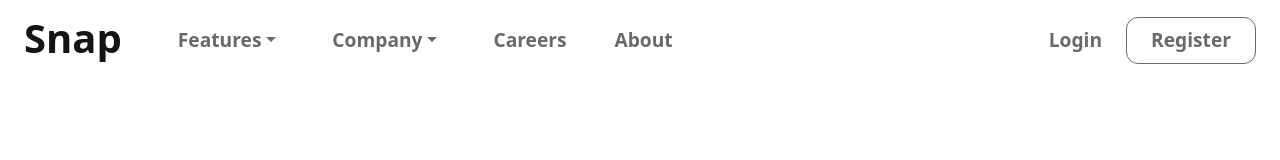
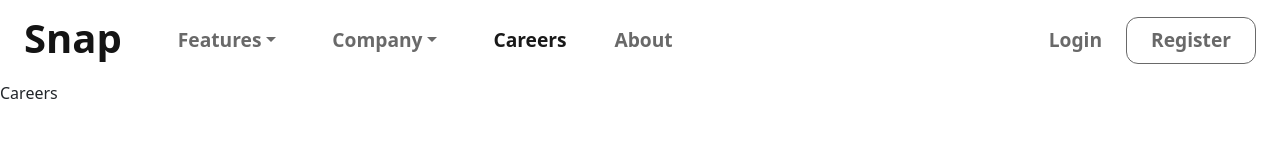
Before and after one commit to Qreamville/Snap-application, a React (Create React App) app: page /careers in a window 1280 px wide. Shown: the top 160 px of the page. Built offline with nearby package versions, Linux system fonts and the light colour scheme.

Commit message:
Update navigation.jsx

```diff
--- a/src/App.js
+++ b/src/App.js
@@ -1,6 +1,6 @@
 import { BrowserRouter as Router, Routes, Route } from "react-router-dom";
 import { Navbar } from "./components";
-import { Home } from "./pages";
+import { Home, Careers, About } from "./pages";
 
 function App() {
   return (
@@ -8,6 +8,8 @@ function App() {
       <Navbar />
       <Routes>
         <Route path="/" element={<Home />} />
+        <Route path="/careers" element={<Careers />} />
+        <Route path="/about" element={<About />} />
       </Routes>
     </Router>
   );
--- a/src/components/navigation/Navigation.jsx
+++ b/src/components/navigation/Navigation.jsx
@@ -1,5 +1,6 @@
 import React from 'react'
 import "./navigation.css"
+import { LinkContainer } from 'react-router-bootstrap'
 import iconTodo from '../../asset/icon-todo.svg'
 import iconCalender from '../../asset/icon-calendar.svg'
 import iconReminders from '../../asset/icon-reminders.svg'
@@ -9,7 +10,10 @@ import { Navbar, Nav, NavDropdown } from 'react-bootstrap'
 const Navigation = () => {
   return (
     <Navbar expand="md" >
-      <Navbar.Brand>Snap</Navbar.Brand>
+
+      <LinkContainer to='/'>
+        <Navbar.Brand>Snap</Navbar.Brand>
+      </LinkContainer>
       <Navbar.Toggle aria-controls="navbar-collapse-id" />
       <Navbar.Collapse id="navbar-collapse-id">
         <NavDropdown title="Features" id="nav-dropdown">
@@ -24,8 +28,13 @@ const Navigation = () => {
           <NavDropdown.Item eventKey="event-key">Blog</NavDropdown.Item>
         </NavDropdown>
         <Nav>
-          <Nav.Link href='#contact'>Careers</Nav.Link>
-          <Nav.Link href='#contact'>About</Nav.Link>
+          <LinkContainer to='/careers'>
+            <Nav.Link href='#contact'>Careers</Nav.Link>
+          </LinkContainer>
+
+          <LinkContainer to='/about'>
+            <Nav.Link href='#contact'>About</Nav.Link>
+          </LinkContainer>
         </Nav>
         <Nav className='ms-auto'>
           <Nav.Link >Login</Nav.Link>
--- a/src/components/navigation/navigation.css
+++ b/src/components/navigation/navigation.css
@@ -2,7 +2,7 @@
   margin: 0 1.5rem;
 }
 
-.navbar-light span.navbar-brand{
+.navbar-light a.navbar-brand{
   color: var(--black);
   font-weight: 700;
   padding-top: 0;
--- /dev/null
+++ b/src/pages/About.jsx
@@ -0,0 +1,9 @@
+import React from 'react'
+
+const About = () => {
+  return (
+    <div>About</div>
+  )
+}
+
+export default About
--- /dev/null
+++ b/src/pages/Careers.jsx
@@ -0,0 +1,9 @@
+import React from 'react'
+
+const Careers = () => {
+  return (
+    <div>Careers</div>
+  )
+}
+
+export default Careers
--- a/src/pages/index.js
+++ b/src/pages/index.js
@@ -1 +1,3 @@
 export { default as Home } from "./Home";
+export { default as Careers } from "./Careers";
+export { default as About } from "./About";
```
